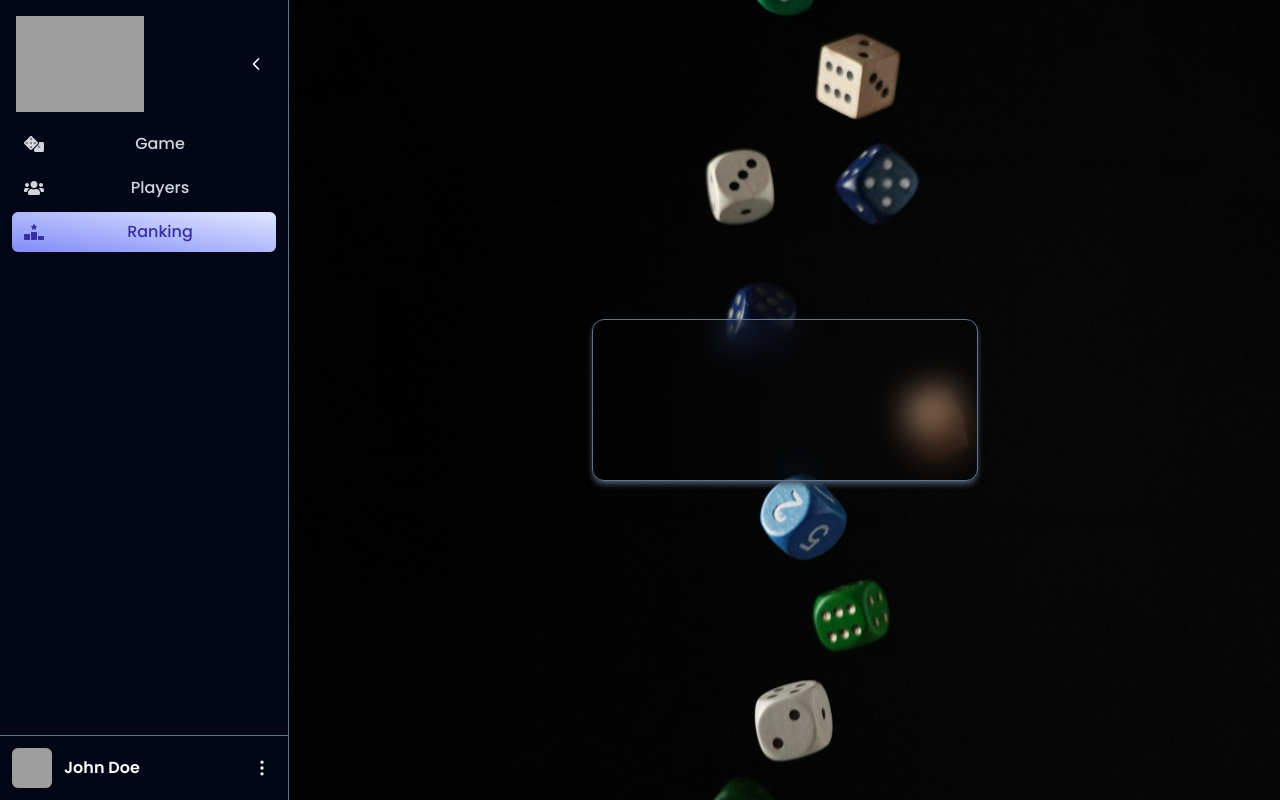
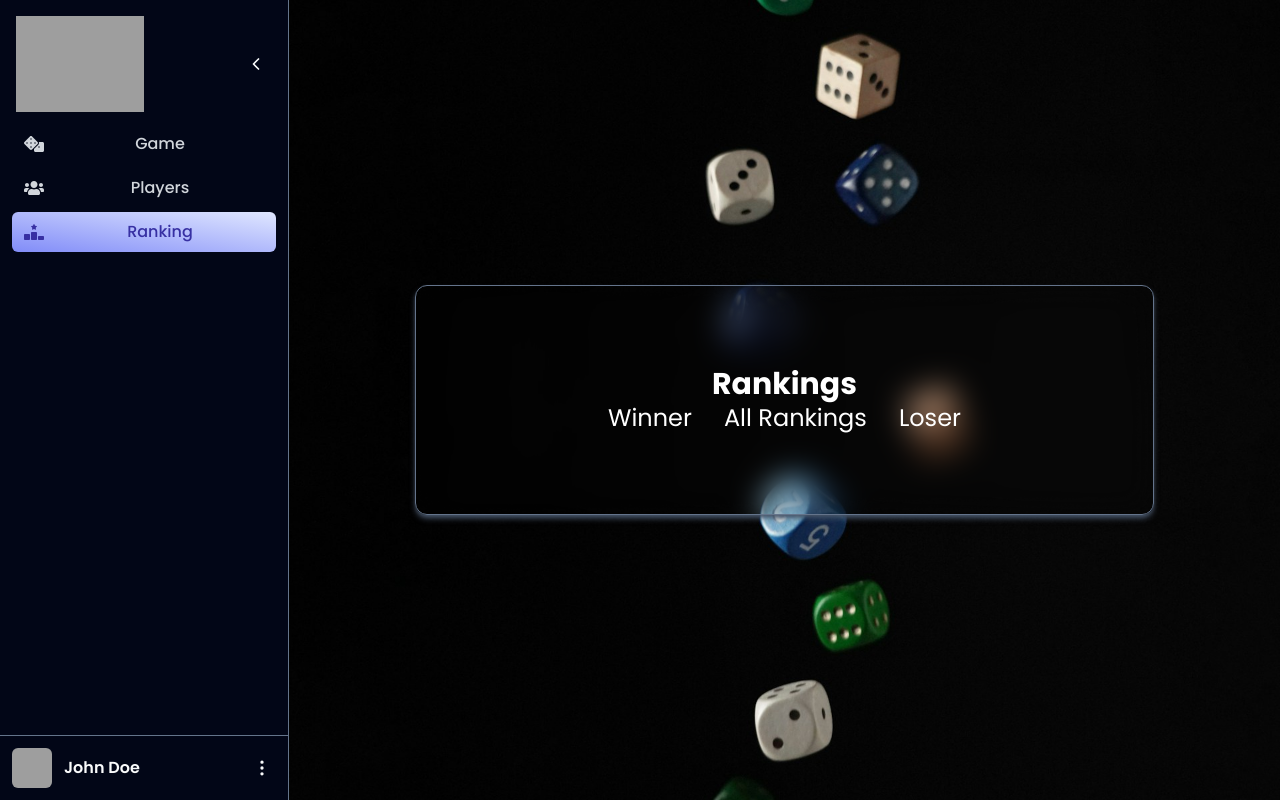
Before and after one commit to ClaudioMartinH/6-Claudio-Martin-Andrea-Rethy, a React (Vite) app in the folder client/: page /home in a window 1280 px wide. Both pictures are taken after a click on the item "Ranking". Built offline with nearby package versions, Linux system fonts and the light colour scheme; grey boxes are pictures that could not be loaded.

Commit message:
Create basic Rankings page

```diff
--- a/client/src/components/Players.tsx
+++ b/client/src/components/Players.tsx
@@ -1,7 +1,8 @@
 // Manage API call to get all players
-
-export const Players = () => {
+const Players = () => {
   return (
     <div className="text-white text-2xl">List of All Players</div>
   )
 }
+
+export default Players;
--- /dev/null
+++ b/client/src/components/Rankings.tsx
@@ -0,0 +1,22 @@
+// Manage API calls to get winner, looser and all rankings
+
+const Rankings = () => {
+  return (
+    <section className='text-white flex-col'>
+        <h1 className='text-3xl font-bold'>Rankings</h1>
+        <div className='flex justify-between items-start space-x-8'>
+            <div>
+                <h2 className='text-2xl'>Winner</h2>
+            </div>
+            <div>
+                <h2 className='text-2xl'>All Rankings</h2>
+            </div>
+            <div>
+                <h2 className='text-2xl'>Loser</h2>
+            </div>
+        </div>
+    </section>
+  )
+}
+
+export default Rankings
--- a/client/src/screens/MainPage.tsx
+++ b/client/src/screens/MainPage.tsx
@@ -1,7 +1,8 @@
 import Sidebar, { SidebarItem } from '../components/SideBar';
 import dice from '../assets/dice.jpg'
 import RollDice from '../components/RollDice';
-import { Players } from '../components/Players';
+import Players from '../components/Players';
+import Rankings from '../components/Rankings';
 import { FaDice, FaUsers } from "react-icons/fa";
 import { FaRankingStar } from "react-icons/fa6";
 import { useState } from 'react';
@@ -20,6 +21,7 @@ const MainPage: React.FC = () => {
         <div className='py-20 px-48 rounded-xl border border-slate-500 backdrop-blur-lg shadow-md shadow-slate-600'>
             {view === 0 && <RollDice />}
             {view === 1 && <Players />}
+            {view === 2 && <Rankings />}
         </div>
         <div></div>
     </section>
```
